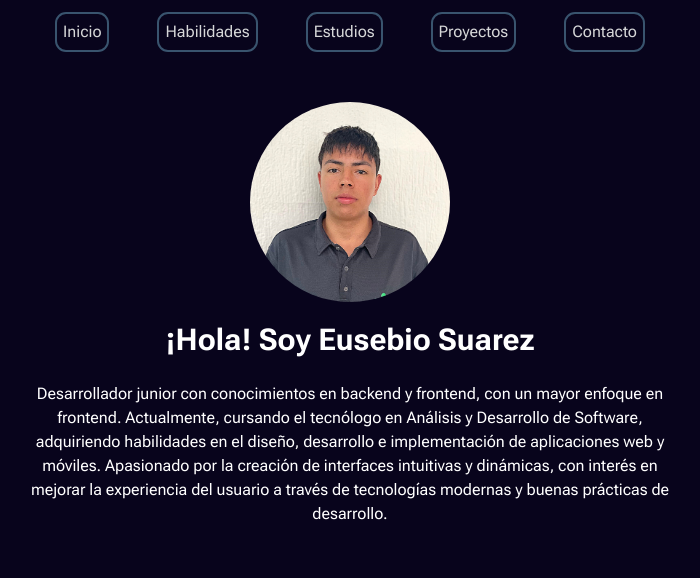
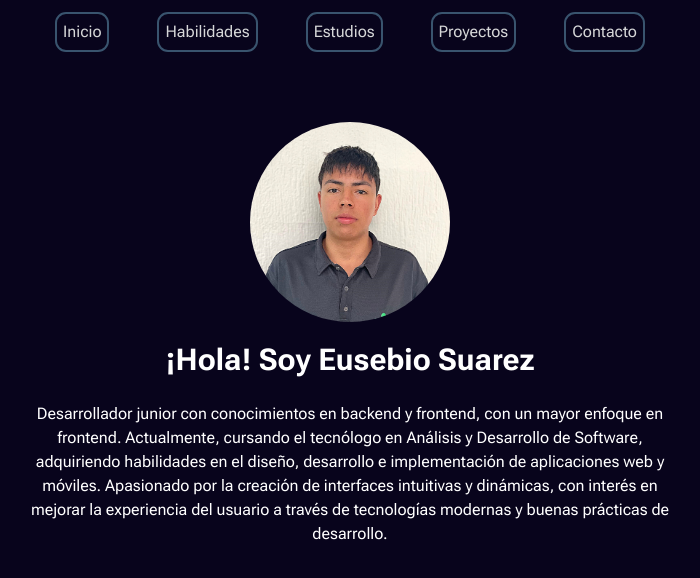
Before and after one commit to Eusebio-suarez/portfolio, a React (Vite) app: page / in a window 1280 px wide. Shown: the top 578 px of the page, without its empty margins (290-990 px from the left). Built offline with nearby package versions, Linux system fonts and the light colour scheme.

Commit message:
Diseño responsive con Tailwind

```diff
--- a/src/components/Atomics/MyImg/MyImg.jsx
+++ b/src/components/Atomics/MyImg/MyImg.jsx
@@ -2,6 +2,6 @@ import React from 'react'
 import foto from "../../../assets/img/foto.jpg"
  export const MyImg = () => {
   return (
-    <img className={` mt-[50px] mb-[15px] w-[200px] h-[200px] rounded-[50%]`} src={foto} alt="miFoto" />
+    <img className={` mt-[50px] mb-[15px] w-[200px] h-[200px] rounded-[50%] sm:mt-[100px] md:mt-[70px] xl:mt-[70px] 2xl:mt-[200px]`} src={foto} alt="miFoto" />
   )
 }
```
